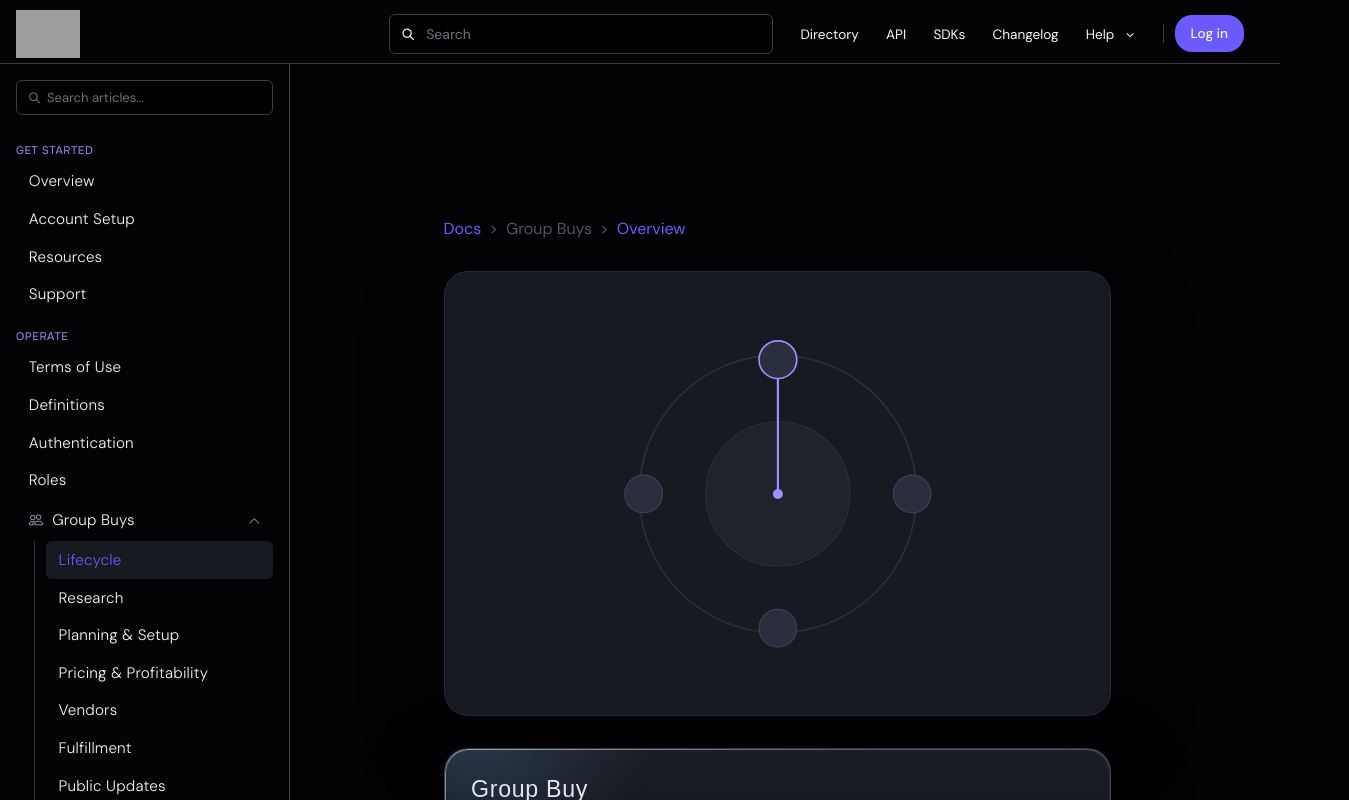
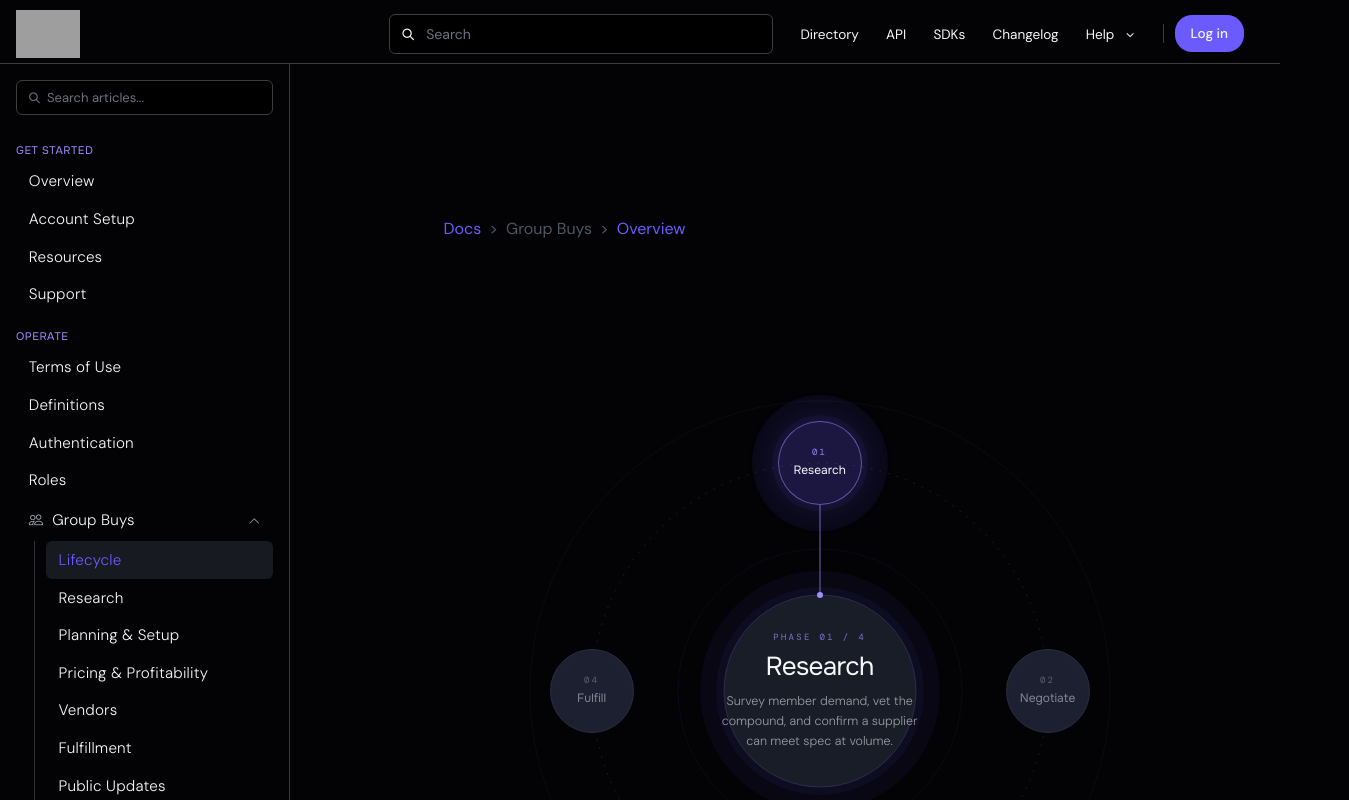
Before and after one commit to bohemia-health/bohemiahealthwiki, a Next.js app in the folder bohemia-docs/: page /group-buys/fundamentals in a window 1280 px wide. Shown: the top 800 px of the page, 1349 px wide, since content can reach past the window. Built offline with nearby package versions, Linux system fonts and the light colour scheme; grey boxes are pictures that could not be loaded.

Commit message:
commit current updates

```diff
--- a/bohemia-docs/app/group-buys/fundamentals/page.js
+++ b/bohemia-docs/app/group-buys/fundamentals/page.js
@@ -35,7 +35,7 @@ export default function GroupBuyFundamentalsPage() {
           </div>
 
           <div className="card">
-            <h3>Group Buy</h3>
+            <h3 className={styles.card}>Group Buy</h3>
             <p>
               pre-planned with guarantees based on the relationship established
               between the entity and vendor company
--- a/bohemia-docs/components/DocsOrbitGraphic/DocsOrbitGraphic.js
+++ b/bohemia-docs/components/DocsOrbitGraphic/DocsOrbitGraphic.js
@@ -1,85 +1,140 @@
-// components/DocsOrbitGraphic.jsx
+// components/GroupBuyLifecycleGraphic/GroupBuyLifecycleGraphic.jsx
 
+"use client";
+
+import { useState } from "react";
 import styles from "./DocsOrbitGraphic.module.scss";
 
-export default function DocsOrbitGraphic() {
+const phases = [
+  {
+    num: "01",
+    title: "Research",
+    desc: "Survey member demand, vet the compound, and confirm a supplier can meet spec at volume.",
+    center: [320, 92],
+    line: [320, 134, 320, 224],
+  },
+  {
+    num: "02",
+    title: "Negotiate",
+    desc: "Lock pricing, MOQs, and delivery windows with the shortlisted supplier before committing.",
+    center: [548, 320],
+    line: [506, 320, 416, 320],
+  },
+  {
+    num: "03",
+    title: "Order",
+    desc: "Place the confirmed order, collect payment from members, and track fulfillment milestones.",
+    center: [320, 548],
+    line: [320, 506, 320, 416],
+  },
+  {
+    num: "04",
+    title: "Fulfill",
+    desc: "Receive, quality-check, and dispatch to members; close the batch and archive the COA.",
+    center: [92, 320],
+    line: [134, 320, 224, 320],
+  },
+];
+
+const nodePositions = [
+  { top: 50, left: 278 },
+  { top: 278, left: 506 },
+  { top: 506, left: 278 },
+  { top: 278, left: 50 },
+];
+
+export default function GroupBuyLifecycleGraphic() {
+  const [active, setActive] = useState(0);
+
+  const phase = phases[active];
+  const [glowCX, glowCY] = phase.center;
+  const [lineX1, lineY1, lineX2, lineY2] = phase.line;
+
   return (
-    <div className={styles.graphicWrap}>
+    <section className={styles.wrapper}>
+      <div className={styles.orbit}>
         <svg
-        className={styles.graphic}
-        viewBox="0 0 1200 800"
+          className={styles.svg}
+          viewBox="0 0 640 640"
+          fill="none"
           xmlns="http://www.w3.org/2000/svg"
-        role="img"
-        aria-label="Documentation orbit graphic"
         >
-        <rect width="1200" height="800" fill="#171A21" />
-
           <circle
-          cx="600"
-          cy="400"
-          r="250"
-          fill="none"
-          stroke="#2A2F3D"
-          strokeWidth="3"
+            cx="320"
+            cy="320"
+            r="290"
+            stroke="rgba(245,246,248,0.03)"
+            strokeWidth="1"
           />
 
           <circle
-          cx="600"
-          cy="400"
-          r="130"
-          fill="#1F232C"
-          stroke="#2A2F3D"
-          strokeWidth="2"
+            cx="320"
+            cy="320"
+            r="228"
+            stroke="rgba(245,246,248,0.10)"
+            strokeWidth="1"
+            strokeDasharray="2 7"
+          />
+
+          <circle cx={glowCX} cy={glowCY} r="68" fill="rgba(107,91,255,0.07)" />
+
+          <circle
+            cx="320"
+            cy="320"
+            r="142"
+            stroke="rgba(107,91,255,0.07)"
+            strokeWidth="1"
+          />
+
+          <circle cx="320" cy="320" r="120" fill="rgba(107,91,255,0.05)" />
+          <circle cx="320" cy="320" r="104" fill="rgba(107,91,255,0.06)" />
+
+          <circle
+            cx="320"
+            cy="320"
+            r="96"
+            fill="#191D28"
+            stroke="rgba(157,143,255,0.18)"
+            strokeWidth="1"
           />
 
           <line
-          x1="600"
-          y1="400"
-          x2="600"
-          y2="158"
-          stroke="#9D8FFF"
-          strokeWidth="4"
-          strokeLinecap="round"
+            x1={lineX1}
+            y1={lineY1}
+            x2={lineX2}
+            y2={lineY2}
+            stroke="rgba(157,143,255,0.48)"
+            strokeWidth="1.5"
           />
 
-        <circle
-          cx="600"
-          cy="158"
-          r="34"
-          fill="#2A2F3D"
-          stroke="#9D8FFF"
-          strokeWidth="3"
-        />
+          <circle cx={lineX2} cy={lineY2} r="3" fill="#9D8FFF" />
+        </svg>
 
-        <circle
-          cx="842"
-          cy="400"
-          r="34"
-          fill="#2A2F3D"
-          stroke="#3D4252"
-          strokeWidth="2"
-        />
+        {phases.map((item, index) => (
+          <button
+            key={item.num}
+            type="button"
+            className={`${styles.node} ${
+              active === index ? styles.activeNode : ""
+            }`}
+            style={{
+              top: `${nodePositions[index].top}px`,
+              left: `${nodePositions[index].left}px`,
+            }}
+            onMouseEnter={() => setActive(index)}
+            onFocus={() => setActive(index)}
+          >
+            <span className={styles.nodeNumber}>{item.num}</span>
+            <span className={styles.nodeName}>{item.title}</span>
+          </button>
+        ))}
 
-        <circle
-          cx="600"
-          cy="642"
-          r="34"
-          fill="#2A2F3D"
-          stroke="#3D4252"
-          strokeWidth="2"
-        />
-
-        <circle
-          cx="358"
-          cy="400"
-          r="34"
-          fill="#2A2F3D"
-          stroke="#3D4252"
-          strokeWidth="2"
-        />
-
-        <circle cx="600" cy="400" r="9" fill="#9D8FFF" />
-      </svg>
+        <div className={styles.centerPanel}>
+          <div className={styles.phaseLabel}>Phase {phase.num} / 4</div>
+          <div className={styles.phaseTitle}>{phase.title}</div>
+          <div className={styles.phaseDesc}>{phase.desc}</div>
         </div>
+      </div>
+    </section>
   );
 }
--- a/bohemia-docs/components/DocsOrbitGraphic/DocsOrbitGraphic.module.scss
+++ b/bohemia-docs/components/DocsOrbitGraphic/DocsOrbitGraphic.module.scss
@@ -1,20 +1,167 @@
-/* components/DocsOrbitGraphic.module.css */
+// components/GroupBuyLifecycleGraphic/GroupBuyLifecycleGraphic.module.scss
 
-.graphicWrap {
-  width: 100%;
-  max-width: 760px;
-  margin: 2rem auto;
-  border-radius: 24px;
-  overflow: hidden;
-  background: #171a21;
-  border: 1px solid rgba(157, 143, 255, 0.12);
-  box-shadow:
-    0 24px 80px rgba(0, 0, 0, 0.35),
-    inset 0 1px 0 rgba(255, 255, 255, 0.03);
+.wrapper {
+  position: relative;
+  max-width: 1000px;
+  margin: 0 auto;
+  padding: 48px 56px 88px;
+  color: #f5f6f8;
 }
 
-.graphic {
-  display: block;
+.current {
+  color: rgba(245, 246, 248, 0.6);
+}
+
+.orbit {
+  position: relative;
+  width: 640px;
+  height: 640px;
+  margin: 52px auto 0;
+  user-select: none;
+}
+
+.svg {
+  position: absolute;
+  inset: 0;
   width: 100%;
-  height: auto;
+  height: 100%;
 }
+
+.node {
+  position: absolute;
+  width: 84px;
+  height: 84px;
+  border-radius: 999px;
+  display: flex;
+  flex-direction: column;
+  align-items: center;
+  justify-content: center;
+  gap: 6px;
+  cursor: pointer;
+
+  background: #1c2030;
+  border: 1px solid #2a2f3d;
+  color: rgba(245, 246, 248, 0.48);
+
+  transition:
+    background 0.2s ease,
+    border-color 0.2s ease,
+    box-shadow 0.2s ease,
+    transform 0.2s ease;
+
+  &:hover {
+    transform: translateY(-2px);
+  }
+}
+
+.activeNode {
+  background: rgba(107, 91, 255, 0.18);
+  border: 1.5px solid rgba(157, 143, 255, 0.55);
+  box-shadow:
+    0 0 0 6px rgba(107, 91, 255, 0.06),
+    0 0 32px rgba(107, 91, 255, 0.18);
+
+  .nodeNumber {
+    color: rgba(157, 143, 255, 0.95);
+  }
+
+  .nodeName {
+    color: #f5f6f8;
+  }
+}
+
+.nodeNumber {
+  font-family: "DM Mono", monospace;
+  font-size: 9px;
+  letter-spacing: 0.24em;
+  text-transform: uppercase;
+  color: rgba(245, 246, 248, 0.3);
+  line-height: 1;
+}
+
+.nodeName {
+  font-family: "Onest", sans-serif;
+  font-weight: 500;
+  font-size: 12px;
+  color: rgba(245, 246, 248, 0.48);
+  line-height: 1.2;
+  text-align: center;
+}
+
+.centerPanel {
+  position: absolute;
+  top: 50%;
+  left: 50%;
+  width: 200px;
+  text-align: center;
+  pointer-events: none;
+  transform: translate(-50%, -50%);
+}
+
+.phaseLabel {
+  font-family: "DM Mono", monospace;
+  font-size: 9px;
+  letter-spacing: 0.26em;
+  text-transform: uppercase;
+  color: rgba(157, 143, 255, 0.75);
+  margin-bottom: 10px;
+}
+
+.phaseTitle {
+  font-family: "Onest", sans-serif;
+  font-size: 26px;
+  font-weight: 500;
+  letter-spacing: -0.025em;
+  color: #f5f6f8;
+  line-height: 1.08;
+  margin-bottom: 10px;
+}
+
+.phaseDesc {
+  font-size: 12.5px;
+  font-weight: 300;
+  line-height: 1.6;
+  color: rgba(245, 246, 248, 0.58);
+}
+
+.hint {
+  text-align: center;
+  margin-top: 14px;
+  font-family: "DM Mono", monospace;
+  font-size: 9px;
+  letter-spacing: 0.22em;
+  text-transform: uppercase;
+  color: rgba(245, 246, 248, 0.22);
+}
+
+@keyframes pulse {
+  0%,
+  100% {
+    opacity: 1;
+  }
+
+  50% {
+    opacity: 0.4;
+  }
+}
+
+@media (max-width: 780px) {
+  .wrapper {
+    padding: 36px 20px 64px;
+  }
+
+  .header {
+    align-items: flex-start;
+    gap: 18px;
+    flex-direction: column;
+  }
+
+  .orbit {
+    width: min(640px, 100%);
+    height: auto;
+    aspect-ratio: 1;
+    transform: scale(0.86);
+    transform-origin: top center;
+    margin-bottom: -72px;
+  }
+}
```
Lines whose indentation alone changed are shown as unchanged.
